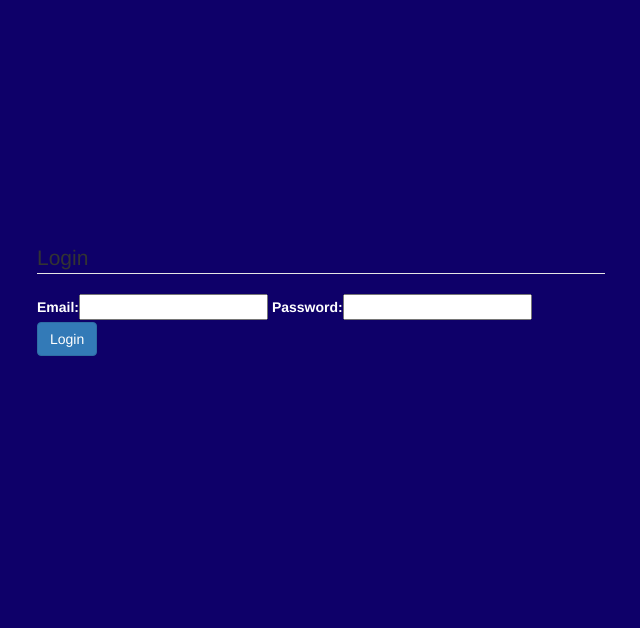
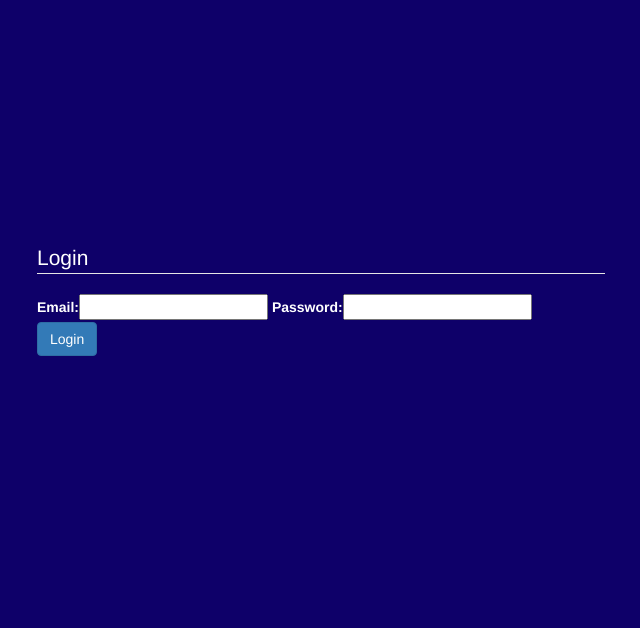
Before and after one commit to Code-Institute-Submissions/property_mogul_final, a Django app: page /login/ in a window 1280 px wide. Shown: the part 51-679 px from the top of the page, without its empty margins (219-859 px from the left). Run offline with Django 3.2, Linux system fonts and the light colour scheme; some libraries are stand-ins or nearby versions.

Commit message:
change legend color to white to stand out

```diff
--- a/templates/login.html
+++ b/templates/login.html
@@ -5,7 +5,7 @@
     <div class="row">
         <div class="col-sm-6 col-md-offset-2 block wow bounceIn">
             <form role="form" method="post" action="{% url 'login' %}">
-                <legend>Login</legend>
+                <legend style="color: #FFFFFF">Login</legend>
                 {% csrf_token %}
                 {{ form| as_bootstrap }}
                 <div class="form-group">
```
